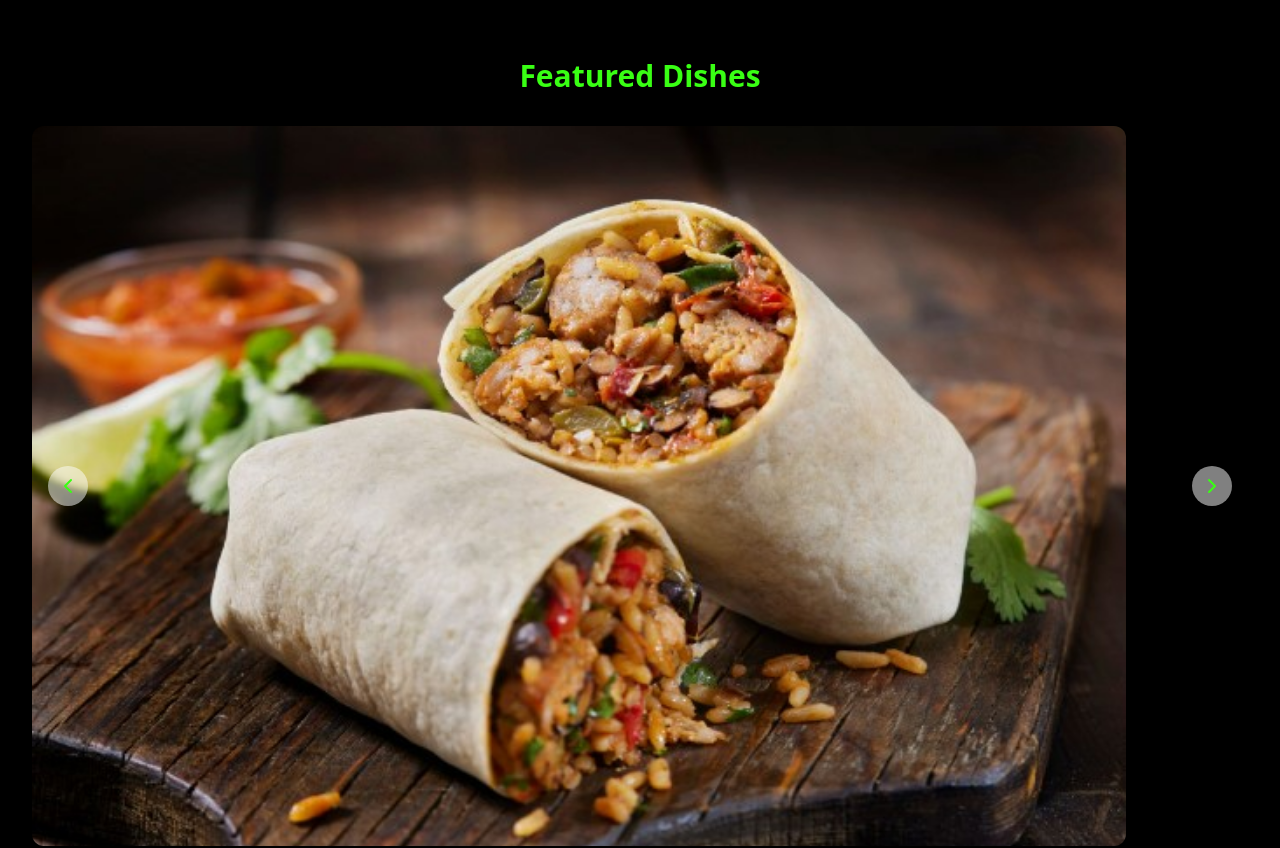
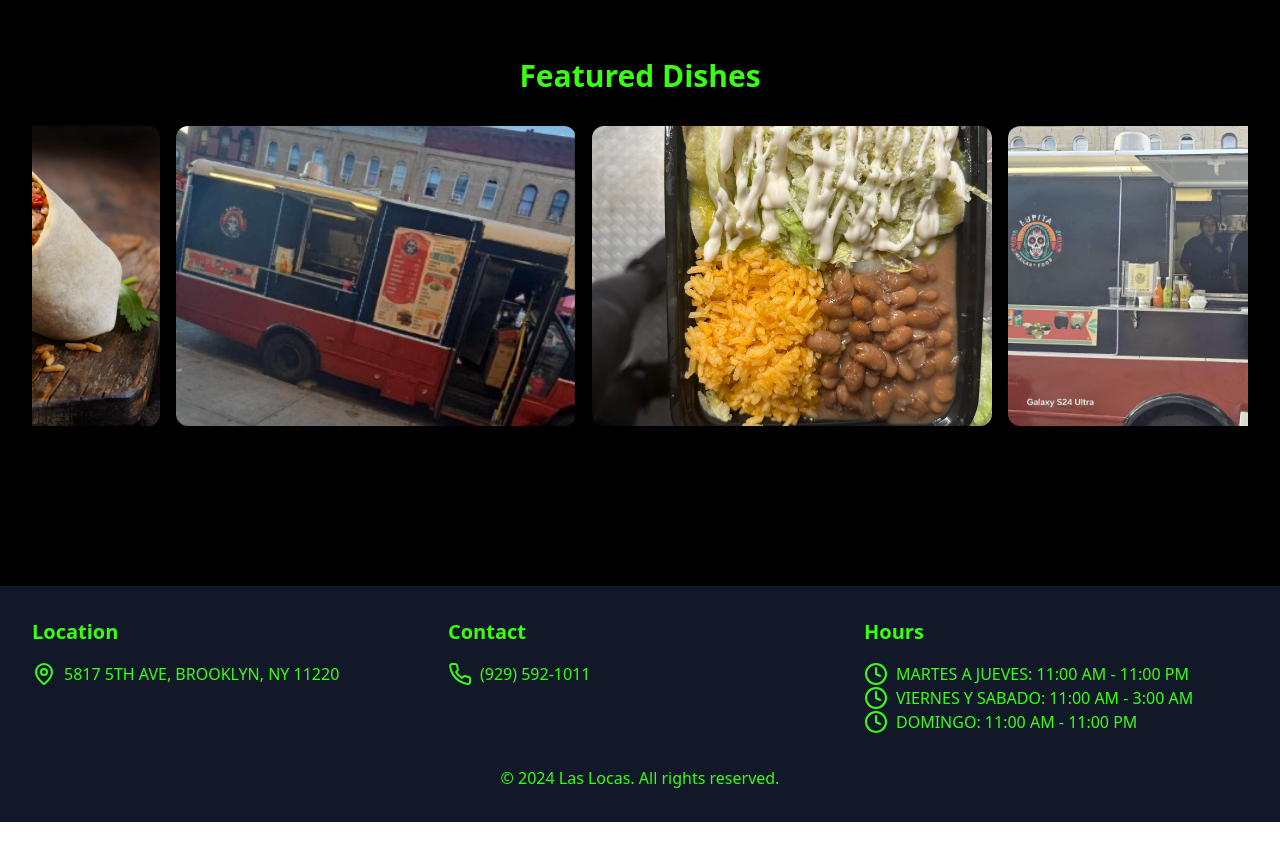
Before and after one commit to JessiP23/restaurant, a React (Create React App) app: page / in a window 1280 px wide. Shown: the part 540-1388 px from the top of the page. After the commit the page ends 1362 px from the top, so only its background shows below. Built offline with nearby package versions, Linux system fonts and the light colour scheme.

Commit message:
caorusel sliding images moving infinitely

```diff
--- a/src/components/Home.js
+++ b/src/components/Home.js
@@ -1,6 +1,6 @@
 'use client'
-import {React, useState} from 'react';
-import { motion } from 'framer-motion';
+import {React, useState, useEffect, useRef} from 'react';
+import { AnimatePresence, motion } from 'framer-motion';
 import { Utensils, Clock, ArrowRight, ChevronLeft, ChevronRight } from 'lucide-react';
 import Burrito from '../images/burrito.jpg'
 import Car from '../images/car.jpg'
@@ -10,6 +10,7 @@ import Burger from '../images/burger.jpg'
 
 const Home = () => {
   const [currentImageIndex, setCurrentImageIndex] = useState(0);
+  const [direction, setDirection] = useState(1);
   const images = [
     Burrito,
     Car,
@@ -18,13 +19,24 @@ const Home = () => {
     Burger
   ];
 
-  const nextImage = () => {
-    setCurrentImageIndex((prevIndex) => (prevIndex + 1) % images.length);
+  const carouselRef = useRef(null);
+
+  useEffect(() => {
+    const scrollCarousel = () => {
+      if (carouselRef.current) {
+        if (carouselRef.current.scrollLeft >= carouselRef.current.scrollWidth / 2) {
+          carouselRef.current.scrollLeft = 0;
+        } else {
+          carouselRef.current.scrollLeft += 1;
+        }
+      }
     };
 
-  const prevImage = () => {
-    setCurrentImageIndex((prevIndex) => (prevIndex - 1 + images.length) % images.length);
-  };
+    const intervalId = setInterval(scrollCarousel, 20);
+
+    return () => clearInterval(intervalId);
+  }, []);
+
   return (
     <div className="container mx-auto px-4 md:px-8 py-12">
       <motion.div
@@ -67,28 +79,25 @@ const Home = () => {
 
       <div className="mb-16">
         <h3 className="text-3xl font-bold mb-8 text-center">Featured Dishes</h3>
-        <div className="relative">
-          <motion.img
-            src={images[currentImageIndex]}
-            alt="Featured dish"
-            className="w-[90%] h-[90vh] object-cover rounded-xl"
-            key={currentImageIndex}
-            initial={{ opacity: 0 }}
-            animate={{ opacity: 1 }}
-            transition={{ duration: 0.5 }}
+        <div
+          ref={carouselRef}
+          className="overflow-hidden whitespace-nowrap"
+          style={{ height: '300px' }}
+        >
+          <div className="inline-block">
+            {images.concat(images).map((src, index) => (
+              <div
+                key={index}
+                className="inline-block w-[400px] h-[300px] mx-2"
+              >
+                <img
+                  src={src}
+                  alt={`Dish ${index + 1}`}
+                  className="w-full h-full object-cover rounded-xl"
                 />
-          <button
-            onClick={prevImage}
-            className="absolute left-4 top-1/2 transform -translate-y-1/2 bg-white bg-opacity-50 p-2 rounded-full"
-          >
-            <ChevronLeft className="w-6 h-6" />
-          </button>
-          <button
-            onClick={nextImage}
-            className="absolute right-4 top-1/2 transform -translate-y-1/2 bg-white bg-opacity-50 p-2 rounded-full"
-          >
-            <ChevronRight className="w-6 h-6" />
-          </button>
+              </div>
+            ))}
+          </div>
         </div>
       </div>
 
```
Lines whose indentation alone changed are shown as unchanged.
